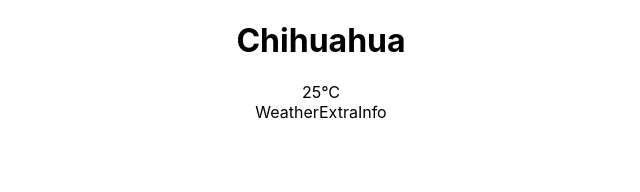
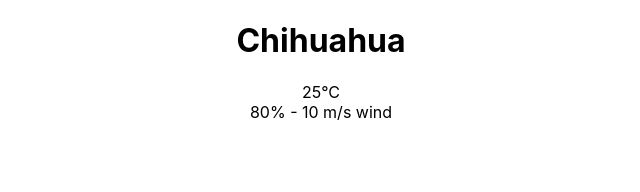
Before and after one commit to MiguelBalderrama97/WeatherApp, a React (Create React App) app in the folder weather-app/: page / in a window 1280 px wide. Shown: the top 192 px of the page, without its empty margins (319-959 px from the left). Built offline with nearby package versions, Linux system fonts and the light colour scheme.

Commit message:
Template String

```diff
--- a/weather-app/src/components/location.js
+++ b/weather-app/src/components/location.js
@@ -1,13 +1,17 @@
 import React from 'react';
 
-const Location = (props) => {
-    console.log(props);
+const Location = ({city}) => (
+    //console.log(props);
     //debugger;
 
-    return (<div>
-        <h1>{props.city}</h1>
+    //const {city} = props;
+
+    <div>
+        <h1>
+            {city}
+        </h1>
     </div>
-    )
-};
+
+);
 
 export default Location;
--- a/weather-app/src/components/weather-data.js
+++ b/weather-app/src/components/weather-data.js
@@ -5,7 +5,7 @@
 const WeatherData = () => (
     <div>
         <WeatherTemp/>
-        <WeatherExtraInfo/>
+        <WeatherExtraInfo humidity={80} wind={"10 m/s"} />
     </div>
 );
 
--- a/weather-app/src/components/weather-extra-info.js
+++ b/weather-app/src/components/weather-extra-info.js
@@ -1,8 +1,9 @@
 import React from 'react';
 
-const WeatherExtraInfo = () => (
+const WeatherExtraInfo = ({humidity, wind}) => (
     <div>
-        WeatherExtraInfo
+        <span>{`${humidity}% - `}</span>
+        <span>{`${wind} wind`}</span>
     </div>
 );
 
```
